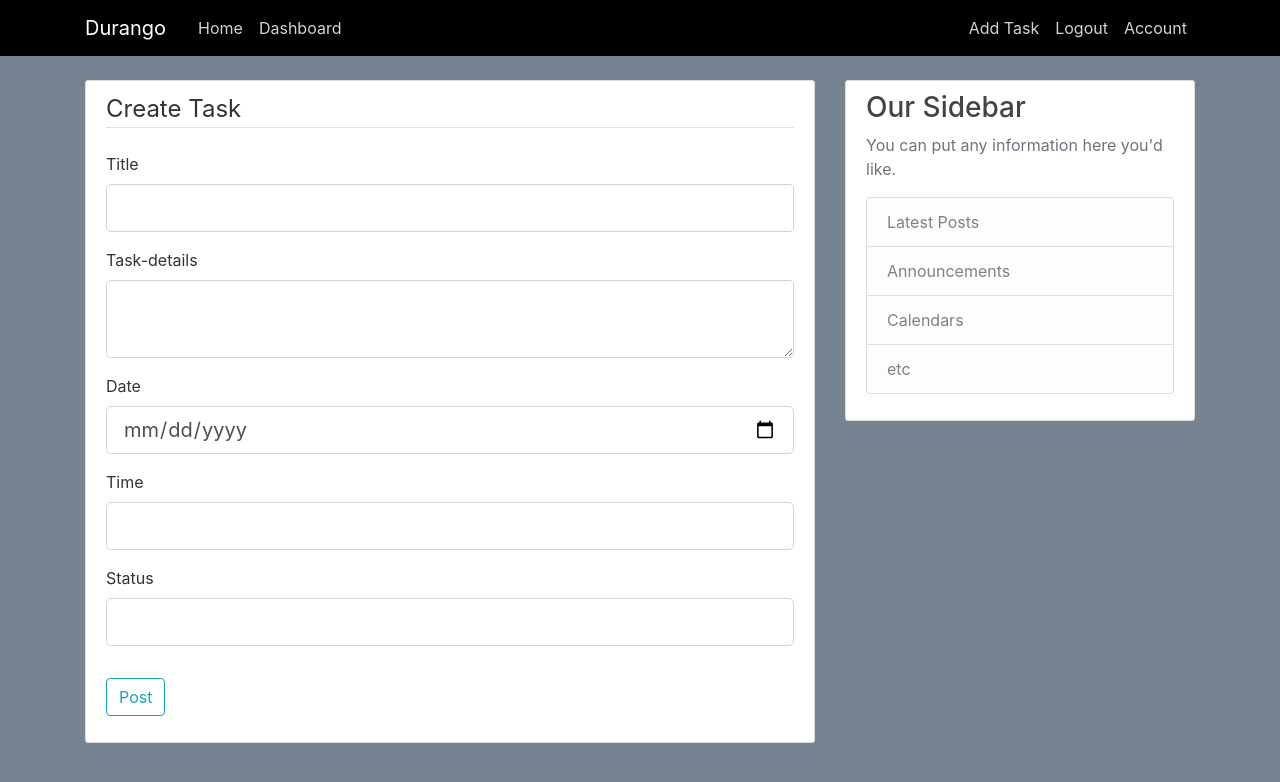
After one commit to theboredbandit/Durango, a Flask app: page /task/new in a window 1280 px wide. The commit adds this page. Shown: the top 782 px of the page. Run offline with Flask 2, Linux system fonts and the light colour scheme; a user stored in the database is signed in; some libraries are stand-ins or nearby versions.

Commit message:
Dashboard, New task features added

```diff
--- a/durango/__init__.py
+++ b/durango/__init__.py
@@ -11,4 +11,5 @@
 login_manager=LoginManager(app)
 login_manager.login_view='login' #setting the route to login
 login_manager.login_message_category='info'
+
 from durango import routes
--- a/durango/forms.py
+++ b/durango/forms.py
@@ -1,8 +1,9 @@
 from flask_wtf import FlaskForm
 from flask_login import current_user
-from wtforms import StringField,PasswordField,SubmitField,BooleanField
+from wtforms import StringField,PasswordField,SubmitField,BooleanField,TextAreaField
+from wtforms.fields.html5 import DateField
 from wtforms.validators import DataRequired,Length,Email,EqualTo,ValidationError
-from durango.models import User
+from durango.models import User,Task
 class RegistrationForm(FlaskForm):
 	username=StringField('Username',validators=[DataRequired(),Length(min=2,max=20)])#field should not be empty and length should be between 2 and 20
 	email=StringField('Email',validators=[DataRequired(),Email()])
@@ -66,3 +67,11 @@
 	#confirm_password=PasswordField('Confirm_Password',validators=[DataRequired(), EqualTo('password')])
 	remember = BooleanField('Remember Me')
 	submit=SubmitField("Login")
+
+class TaskForm(FlaskForm):
+	title=StringField('Title',validators=[DataRequired()])
+	details=TextAreaField('Task-details',validators=[DataRequired()])
+	date=DateField('Date',validators=[DataRequired()],format='%Y-%m-%d')
+	time=StringField('Time',validators=[DataRequired()])
+	status=StringField('Status',validators=[DataRequired()])
+	submit=SubmitField('Post')
--- a/durango/models.py
+++ b/durango/models.py
@@ -23,10 +23,11 @@
 class Task(db.Model):
     id=db.Column(db.Integer,primary_key=True)
     title=db.Column(db.String(100), nullable=False)
-    date=db.Column(db.DateTime,nullable=False,default=datetime.utcnow)
+    date=db.Column(db.Date(),nullable=False)
+    time=db.Column(db.String(20),nullable=False)
     details=db.Column(db.Text,nullable=False)
     status=db.Column(db.String(20),nullable=False)
     user_id=db.Column(db.Integer, db.ForeignKey('user.id'),nullable=False)
 
     def __repr__(self):
-        return f"Task('{self.title}','{self.date}','{self.status}')"
+        return f"Task('{self.title}','{self.date}','{self.time}',{self.status}')"
--- a/durango/routes.py
+++ b/durango/routes.py
@@ -1,44 +1,26 @@
 from flask import render_template, url_for, flash, redirect,request
 from durango import app,db,bcrypt #using bcrypt to has the passwords in user database
 from durango.models import User, Task
-from durango.forms import RegistrationForm, LoginForm,UpdateAccountForm
+from durango.forms import RegistrationForm, LoginForm,UpdateAccountForm,TaskForm
 from flask_login import login_user,current_user,logout_user,login_required
-
-
-tasks = [
-    {
-        'title': 'hall event',
-        'details': 'opensoft meeting',
-        'date': 'April 20, 2018',
-        'time': '9.00 pm-12.00 am',
-        'status':'Done'
-
-    },
-    {
-        'title': 'programming contest',
-        'details': 'codechef cookoff',
-        'date': 'April 21, 2018',
-        'time': '8.00 pm-10.30pm',
-        'status':'To-do'
-    }
-]
 
 #everything here that begins with @ is a decorator
 @app.route("/")
 @app.route("/home")
 def home():
-    return render_template('home.html', tasks=tasks)
+    return render_template('home.html')
 
 
-@app.route("/about")
-def about():
-    return render_template('about.html', title='About')
+@app.route("/dashboard")
+def dashboard():
+    tasks=Task.query.all()
+    return render_template('dashboard.html', title='Dashboard', tasks=tasks)
 
 
 @app.route("/register", methods=['GET', 'POST'])
 def register():
     if current_user.is_authenticated:
-        return redirect(url_for('home')) #redirects user to home if already logged in; function name is passed in url_for
+        return redirect(url_for('dashboard')) #redirects user to dashboard if already logged in; function name is passed in url_for
     form = RegistrationForm()
     if form.validate_on_submit():
         hashed_password=bcrypt.generate_password_hash(form.password.data).decode('utf-8') #returns hashed password, decode converts it from byte to string
@@ -53,16 +35,15 @@
 @app.route("/login", methods=['GET', 'POST'])
 def login():
     if current_user.is_authenticated:
-        return redirect(url_for('home'))
+        return redirect(url_for('dashboard'))
     form = LoginForm()
     if form.validate_on_submit():
         user=User.query.filter_by(username=form.username.data).first()
         if user and bcrypt.check_password_hash(user.password,form.password.data):
             login_user(user, remember=form.remember.data)
-            next_page=request.args.get('next')#looks for queries in rtequest; args is a dictionary; we use get and not directly use 'next' as key to return the value because key might be empty leading to an error. get, in that case would fetch a none
-            return redirect(next_page) if next_page else redirect(url_for('home')) # ternary condition in python
+            next_page=request.args.get('next')#looks for queries in request; args is a dictionary; we use get and not directly use 'next' as key to return the value because key might be empty leading to an error. get, in that case would fetch a none
             flash('Greetings '+form.username.data+'!')
-            return redirect(url_for('home'))
+            return redirect(url_for('dashboard'))
         else:
             flash('Login Unsuccessful. Please check username and password', 'danger')
     return render_template('login.html', title='Login', form=form)
@@ -84,10 +65,22 @@
         current_user.mobileNum=form.mobileNum.data
         #db.session.add(user)
         db.session.commit()
-        flash(f'Account updated successfully', 'success')
+        flash(f'Account updated successfully', 'success') #success is bootstrap class for the alert
         return redirect(url_for('account'))
-    elif request.method=='GET':
+    elif request.method=='GET':  #if submit btn is not clicked and account page is requested, it eill already fill the usename field with existing data
         form.username.data=current_user.username
 
     image_file=url_for('static',filename='profile_pics/' + current_user.image_file)
     return render_template('account.html',title='Account',image_file=image_file)
+
+@app.route("/task/new",methods=['GET', 'POST'])
+@login_required
+def new_task():
+    form=TaskForm()
+    if form.validate_on_submit():
+        task=Task(title=form.title.data,date=form.date.data,time=form.time.data, details=form.details.data,status=form.status.data,user_id=current_user.id)
+        db.session.add(task)
+        db.session.commit()
+        flash('Task created!','success')
+        return redirect(url_for('dashboard'))
+    return render_template('create_task.html',title='New Task',form=form)
--- a/durango/templates/about.html
+++ /dev/null
@@ -1,4 +0,0 @@
-{%extends "layout.html" %}
-{% block content %}
-<h1>About Page</h1>
-{% endblock %}
--- /dev/null
+++ b/durango/templates/create_task.html
@@ -0,0 +1,80 @@
+{% extends "layout.html"%}
+{% block content %}
+<div class="content-section">
+        <form method="POST" action="">
+            {{ form.hidden_tag() }}
+            <fieldset class="form-group">
+                <legend class="border-bottom mb-4">Create Task</legend>
+                <div class="form-group">
+                    {{ form.title.label(class="form-control-label") }}
+
+                    {% if form.title.errors %}
+                        {{ form.title(class="form-control form-control-lg is-invalid") }}
+                        <div class="invalid-feedback">
+                            {% for error in form.title.errors %}
+                                <span>{{ error }}</span>
+                            {% endfor %}
+                        </div>
+                    {% else %}
+                        {{ form.title(class="form-control form-control-lg") }}
+                    {% endif %}
+                </div>
+                <div class="form-group">
+                    {{ form.details.label(class="form-control-label") }}
+                    {% if form.details.errors %}
+                        {{ form.details(class="form-control form-control-lg is-invalid") }}
+                        <div class="invalid-feedback">
+                            {% for error in form.details.errors %}
+                                <span>{{ error }}</span>
+                            {% endfor %}
+                        </div>
+                    {% else %}
+                        {{ form.details(class="form-control form-control-lg") }}
+                    {% endif %}
+                </div>
+                <div class="form-group">
+                    {{ form.date.label(class="form-control-label") }}
+                    {% if form.date.errors %}
+                        {{ form.date(class="form-control form-control-lg is-invalid") }}
+                        <div class="invalid-feedback">
+                            {% for error in form.date.errors %}
+                                <span>{{ error }}</span>
+                            {% endfor %}
+                        </div>
+                    {% else %}
+                        {{ form.date(class="form-control form-control-lg") }}
+                    {% endif %}
+                </div>
+               <div class="form-group">
+                    {{ form.time.label(class="form-control-label") }}
+                    {% if form.time.errors %}
+                        {{ form.time(class="form-control form-control-lg is-invalid") }}
+                        <div class="invalid-feedback">
+                            {% for error in form.time.errors %}
+                                <span>{{ error }}</span>
+                            {% endfor %}
+                        </div>
+                    {% else %}
+                        {{ form.time(class="form-control form-control-lg") }}
+                    {% endif %}
+                </div>
+                <div class="form-group">
+                    {{ form.status.label(class="form-control-label") }}
+                    {% if form.status.errors %}
+                        {{ form.status(class="form-control form-control-lg is-invalid") }}
+                        <div class="invalid-feedback">
+                            {% for error in form.status.errors %}
+                                <span>{{ error }}</span>
+                            {% endfor %}
+                        </div>
+                    {% else %}
+                        {{ form.status(class="form-control form-control-lg") }}
+                    {% endif %}
+                </div>
+            </fieldset>
+            <div class="form-group">
+                {{ form.submit(class="btn btn-outline-info") }}
+            </div>
+        </form>
+    </div>
+{%endblock%}
--- a/durango/templates/layout.html
+++ b/durango/templates/layout.html
@@ -27,11 +27,12 @@
 	      <div class="collapse navbar-collapse" id="navbarToggle">
 	        <div class="navbar-nav mr-auto">
 	          <a class="nav-item nav-link" href="/">Home</a>
-	          <a class="nav-item nav-link" href="/about">About</a>
+	          <a class="nav-item nav-link" href="/dashboard">Dashboard</a>
 	        </div>
           <div class="navbar-nav">
 	        <!-- Navbar Right Side -->
           {%if current_user.is_authenticated%}
+          <a class="nav-item nav-link" href="/task/new">Add Task</a>
           <a class="nav-item nav-link" href="/logout">Logout</a>
           <a class="nav-item nav-link" href="/account">Account</a>
           {%else%}
```
Also changed, not shown: durango/templates/dashboard.html (added, +18 -0 lines), durango/templates/home.html (+3 -15 lines), durango/site.db.
